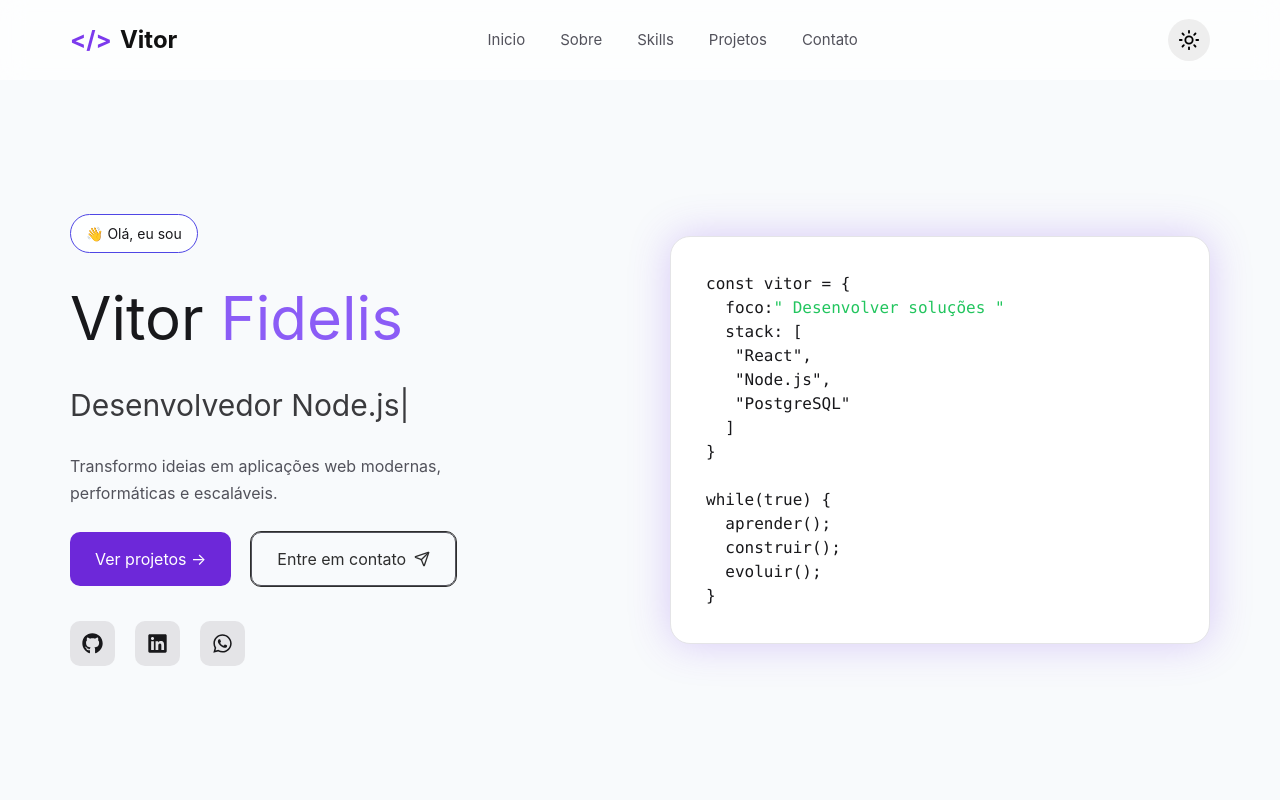
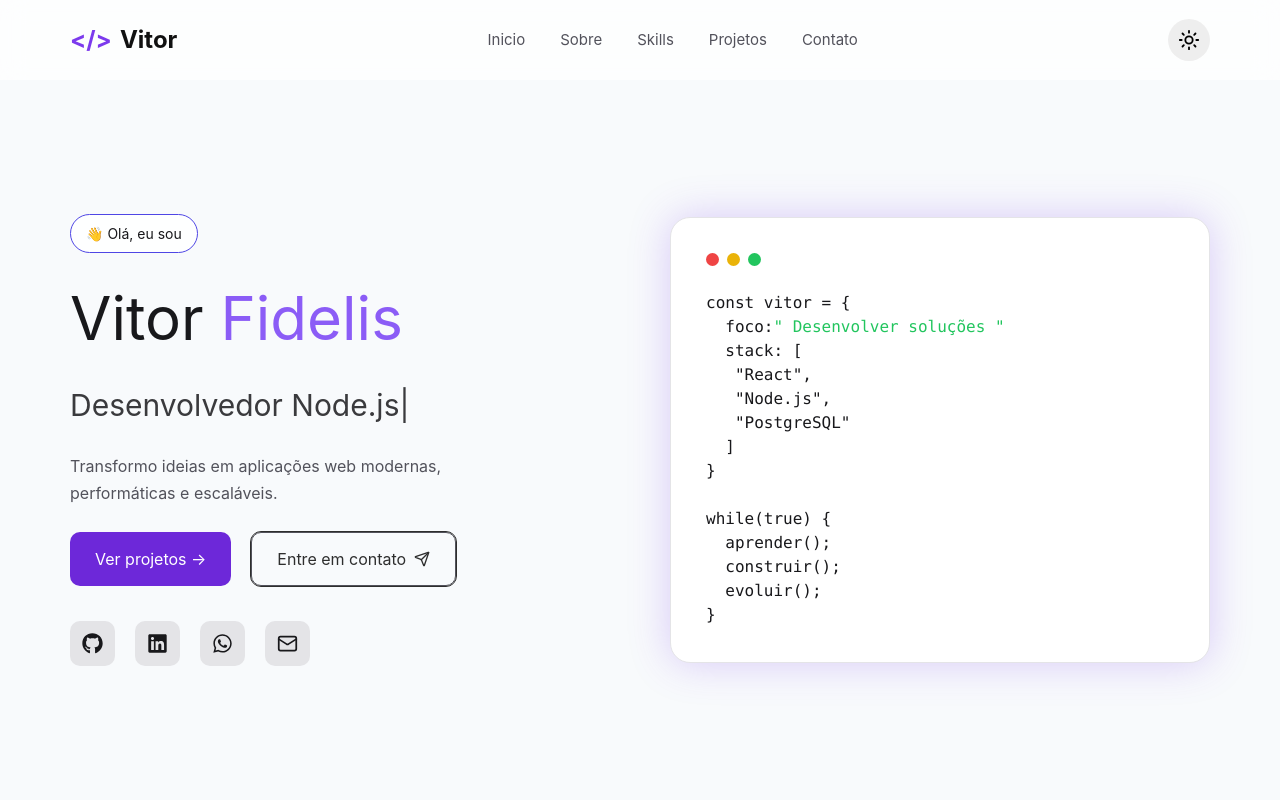
Before and after one commit to vitorx091/Portfolio, a React (Vite) app: page / in a window 1280 px wide. Shown: the top 800 px of the page. Built offline with nearby package versions, Linux system fonts and the light colour scheme.

Commit message:
update ux

```diff
--- a/src/components/Contact/Contact.jsx
+++ b/src/components/Contact/Contact.jsx
@@ -1,7 +1,8 @@
 import Reveal from "../Reveal/Reveal";
 
 import {
-Send
+Send,
+Mail
 } from "lucide-react";
 
 import {
@@ -124,6 +125,27 @@ LinkedIn
 
 </a>
 
+<a
+href="https://mail.google.com/mail/?view=cm&fs=1&to=vitorfidelis091@gmail.com"
+
+target="_blank"
+
+rel="noreferrer"
+>
+
+
+<Mail/>
+
+
+<span>
+
+Email
+
+</span>
+
+
+</a>
+
 
 
 
--- a/src/components/Hero/Hero.css
+++ b/src/components/Hero/Hero.css
@@ -378,6 +378,65 @@ color:#22c55e;
 
 }
 
+.code-header{
+
+
+display:flex;
+
+
+gap:8px;
+
+
+margin-bottom:25px;
+
+
+}
+
+
+
+.dot{
+
+
+width:13px;
+
+
+height:13px;
+
+
+border-radius:50%;
+
+
+}
+
+
+
+.red{
+
+
+background:#ef4444;
+
+
+}
+
+
+
+.yellow{
+
+
+background:#eab308;
+
+
+}
+
+
+
+.green{
+
+
+background:#22c55e;
+
+
+}
 
 
 
--- a/src/components/Hero/Hero.jsx
+++ b/src/components/Hero/Hero.jsx
@@ -2,7 +2,8 @@ import { TypeAnimation } from "react-type-animation";
 import { motion } from "framer-motion";
 
 import {
-Send
+Send,
+Mail
 } from "lucide-react";
 
 
@@ -180,6 +181,20 @@ rel="noreferrer"
 
 </a>
 
+<a
+
+href="https://mail.google.com/mail/?view=cm&fs=1&to=vitorfidelis091@gmail.com"
+
+target="_blank"
+
+rel="noreferrer"
+
+>
+
+<Mail/>
+
+</a>
+
 
 </div>
 
@@ -213,6 +228,13 @@ duration:.8
 
 
 >
+<div className="code-header">
+
+<div className="dot red"></div>
+<div className="dot yellow"></div>
+<div className="dot green"></div>
+
+</div>
 
 
 <pre>
```
